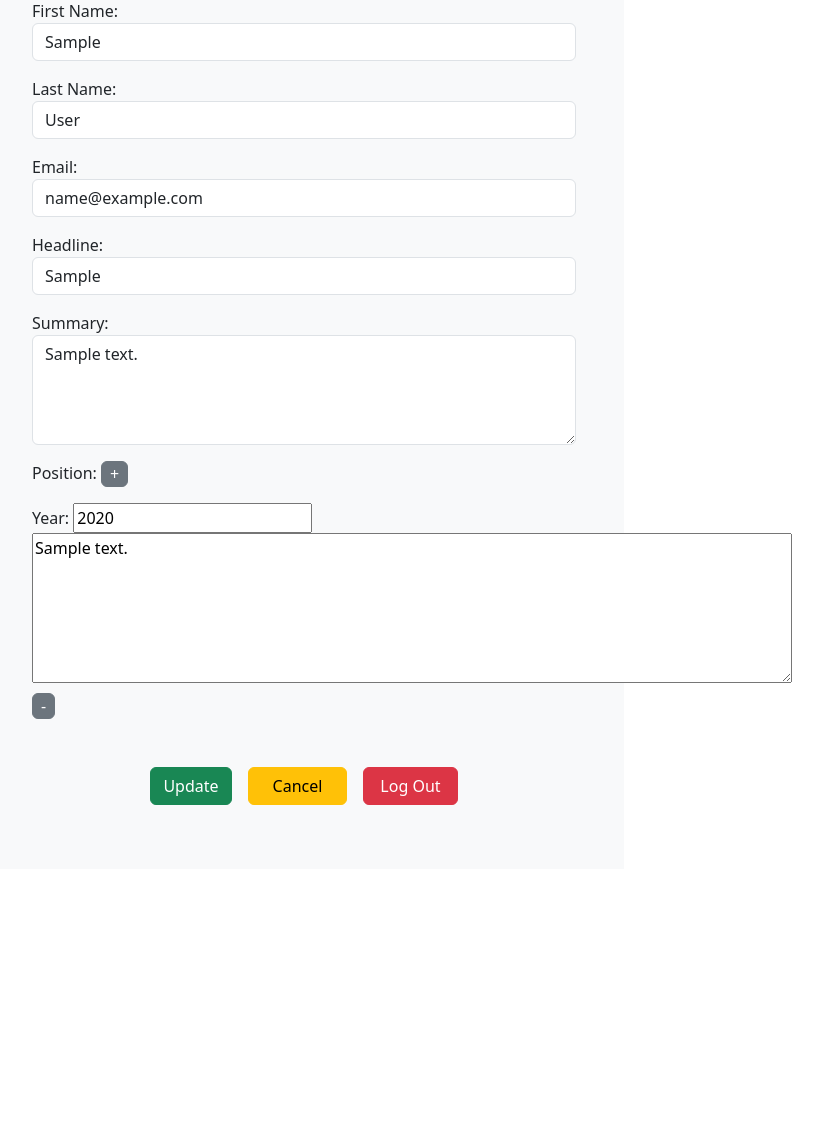
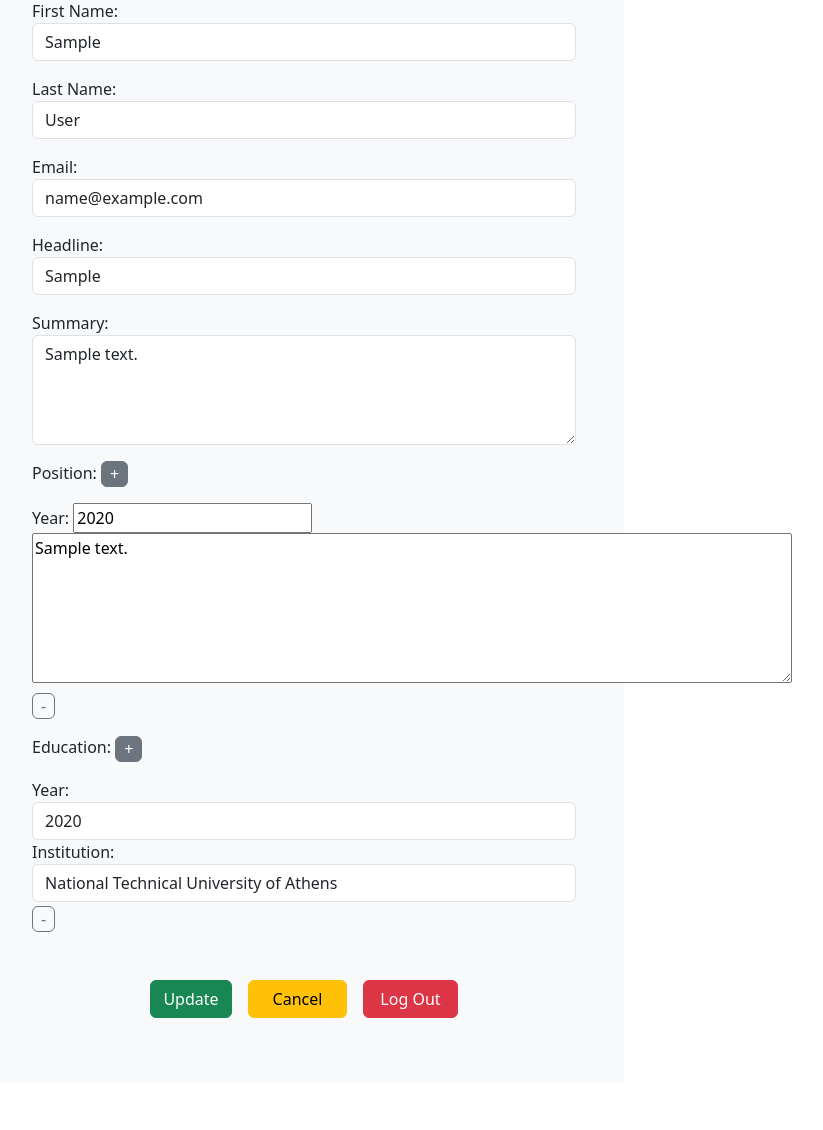
Before and after one commit to alexandroskapsalidis/resume-registry, a PHP site: page /update.php?profile_id=1 in a window 1280 px wide. Shown: the part 295-1425 px from the top of the page, without its empty margins (336-1159 px from the left). Before the commit the page ends 1100 px from the top, so only its background shows below. Run offline with PHP 8.4, Linux system fonts and the light colour scheme; a user stored in the database is signed in; data comes from the database, SQL or seed files in the repository; tables that the repository leaves empty hold one stand-in row (values such as "Sample post").

Commit message:
updating update.php

```diff
--- a/pdo.php
+++ b/pdo.php
@@ -4,10 +4,11 @@
 //  this file to the other files. We also set error mode.
 
 $pdo = new PDO(
-   'mysql:host=localhost;port=3306;dbname=coursera_profiles',
-   'fred',
-   'zap'
+   'mysql:host=localhost;port=3306;dbname=misc',
+   'youruser',
+   'yourpassword'
 );
+
 // See the "errors" folder for details...
 $pdo->setAttribute(PDO::ATTR_ERRMODE, PDO::ERRMODE_EXCEPTION);
 
--- a/update.php
+++ b/update.php
@@ -29,7 +29,7 @@
     if (strpos($_POST['email'], '@') === false) {
       $_SESSION['error'] = "Email must have an at-sign (@)";
       $profile_id = $_POST['profile_id'];
-      header("Location: update.php?profile_id=" . urlencode($profile_id));
+      header("Location: update.php?profile_id=" . urlencode($_POST['profile_id']));
       return;
     }
 
@@ -41,12 +41,31 @@
       $desc = $_POST['desc' . $i];
       if (strlen($year) == 0 || strlen($desc) == 0) {
         $_SESSION['error'] = "All fields are required";
-        header("Location: update.php");
+        header("Location: update.php?profile_id=" . urlencode($_POST['profile_id']));
         return;
       }
       if (!is_numeric($year)) {
         $_SESSION['error'] = "Position year must be numeric";
-        header("Location: update.php");
+        header("Location: update.php?profile_id=" . urlencode($_POST['profile_id']));
+        return;
+      }
+    }
+
+    // Validating Education
+    for ($i = 1; $i <= 9; $i++) {
+      if (!isset($_POST['edu_year' . $i])) continue;
+      if (!isset($_POST['institution' . $i])) continue;
+      $year = $_POST['edu_year' . $i];
+      $institution = $_POST['institution' . $i];
+      if (strlen($year) == 0 || strlen($institution) == 0) {
+        $_SESSION['error'] = "All fields are required";
+        header("Location: update.php?profile_id=" . urlencode($profile_id));
+        return;
+      }
+
+      if (!is_numeric($year)) {
+        $_SESSION['error'] = "Education year must be numeric";
+        header("Location: update.php?profile_id=" . urlencode($profile_id));
         return;
       }
     }
@@ -71,23 +90,20 @@
       ':user_id' => $_SESSION['user_id']
     ));
 
+    // Updating Positions
     // Clear out the old position entries
     $stmt = $pdo->prepare('DELETE FROM position WHERE profile_id=:pid');
     $stmt->execute(array(':pid' => $_POST['profile_id']));
-
     // Insert the new position entries
     $rank = 1;
     for ($i = 1; $i <= 9; $i++) {
       if (!isset($_POST['year' . $i])) continue;
       if (!isset($_POST['desc' . $i])) continue;
-
       $year = $_POST['year' . $i];
       $desc = $_POST['desc' . $i];
-
       $stmt = $pdo->prepare('INSERT INTO Position
         (profile_id, rank, year, description)
         VALUES ( :pid, :rank, :year, :desc )');
-
       $stmt->execute(
         array(
           ':pid' => $_POST['profile_id'],
@@ -96,11 +112,51 @@
           ':desc' => $desc
         )
       );
-
       $rank++;
     }
 
-    $_SESSION["addMessage"] = "The row updated succesfully.";
+    // Updating Educations
+    // Clear out the old educations
+    $stmt = $pdo->prepare('DELETE FROM education WHERE profile_id=:pid');
+    $stmt->execute(array(':pid' => $_POST['profile_id']));
+
+    // Insert the new educations
+    $rank = 1;
+    for ($i = 1; $i <= 9; $i++) {
+      if (!isset($_POST['edu_year' . $i])) continue;
+      if (!isset($_POST['institution' . $i])) continue;
+      $edu_year = $_POST['edu_year' . $i];
+      $institution = $_POST['institution' . $i];
+
+      // Lookup the institution if it is there.
+      $institution_id = false;
+      $stmt = $pdo->prepare('SELECT institution_id FROM Institution WHERE name = :name');
+      $stmt->execute(array(':name' => $institution));
+      $row = $stmt->fetch(PDO::FETCH_ASSOC);
+      if ($row !== false) $institution_id = $row['institution_id'];
+
+      // If there was no institution, insert it
+      if ($institution_id === false) {
+
+        $stmt = $pdo->prepare('INSERT INTO Institution (name) VALUES (:name)');
+        $stmt->execute(array('name' => $institution));
+        $institution_id = $pdo->lastInsertId();
+      }
+      // Inserting Educations
+      $stmt = $pdo->prepare('INSERT INTO Education (profile_id, institution_id, rank, year)
+                             VALUES (:pid, :iid, :rank, :year)');
+      $stmt->execute(
+        array(
+          ':pid' => $_POST['profile_id'],
+          ':iid' => $institution_id,
+          ':rank' => $rank,
+          ':year' => $edu_year
+        )
+      );
+      $rank++;
+    }
+
+    $_SESSION["addMessage"] = "Profile updated succesfully.";
     header("Location: app.php");
     return;
   }
@@ -121,6 +177,12 @@
 $stmt_pos = $pdo->prepare("SELECT * FROM position WHERE profile_id = :id ORDER BY rank");
 $stmt_pos->execute(array(':id' => $_GET['profile_id']));
 
+// Fetching the specific Educations of this Profile
+$stmt_edu = $pdo->prepare("SELECT e.year AS edu_year, i.name AS institution_name
+                           FROM education e JOIN institution i ON e.institution_id = i.institution_id
+                           WHERE e.profile_id = :id ORDER BY rank;");
+$stmt_edu->execute(array(':id' => $_GET['profile_id']));
+
 ?>
 
 <!------------------ The View ------------------------>
@@ -135,8 +197,15 @@
   <meta name="description" content="Resume Registry management project built with PHP and MySQL.">
   <meta name="keywords" content="PHP, MySQL, Resume Registry, management, project">
   <link rel="icon" type="image/x-icon" href="profiles.png">
+  <!-- Bootstrap Library -->
   <link href="https://cdn.jsdelivr.net/npm/bootstrap@5.3.0/dist/css/bootstrap.min.css" rel="stylesheet">
+  <!-- jQuery -->
   <script src="https://code.jquery.com/jquery-3.7.1.min.js"></script>
+  <!-- jQuery UI CSS (required for the .autocomplete())-->
+  <link rel="stylesheet" href="https://code.jquery.com/ui/1.13.3/themes/base/jquery-ui.css">
+  <!-- jQuery UI JS (required for the .autocomplete()) -->
+  <script src="https://code.jquery.com/ui/1.13.3/jquery-ui.min.js"></script>
+
   <title>Profiles</title>
 
   <style>
@@ -201,26 +270,48 @@
         <input type="button" id="addPos" class="btn btn-secondary px-2 py-0" name="position" value="+">
       </p>
       <div id="position-fields">
+        <!-- Showing the possitions from the Database -->
         <?php
-        // Showing the possitions from the Database
         $countPos = 0;
         while ($pos_row = $stmt_pos->fetch(PDO::FETCH_ASSOC)) {
           $countPos++;
           $year = htmlentities($pos_row['year']);
           $description = htmlentities($pos_row['description']);
-
           echo '<div id="position' . $countPos . '">';
           echo  '<p>';
           echo 'Year: <input type="text" name="year' . $countPos . '" value="' . $year . '" />';
           echo '<textarea name="desc' . $countPos . '" rows="6" cols="80" placeholder="Description">' . $description . '</textarea>';
-          echo '<input type="button" class="remove-pos btn btn-secondary px-2 py-0 mt-1" data-id="' . $countPos . '" value="-" />';
-
+          echo '<input type="button" class="remove-pos btn btn-outline-secondary px-2 py-0 mt-1" data-id="' . $countPos . '" value="-" />';
           echo  '</p>';
           echo '</div>';
         }
         ?>
       </div>
 
+      <p>Education:
+        <input type="button" id="addEdu" class="btn btn-secondary px-2 py-0" name="education" value="+">
+      </p>
+      <div id="education-fields">
+        <!-- Showing the educations from the Database -->
+        <?php
+        $countEdu = 0;
+        while ($edu_row = $stmt_edu->fetch(PDO::FETCH_ASSOC)) {
+          $countEdu++;
+          $year = htmlentities($edu_row['edu_year']);
+          $institution = htmlentities($edu_row['institution_name']);
+          echo '<div id="education' . $countEdu . '">';
+          echo '<p>';
+          echo 'Year: <input type="text" name="edu_year' . $countEdu . '" class="form-control" value="' . $year . '" />';
+          echo 'Institution: <input type="text" name="institution' . $countEdu . '" class="institution form-control" value="' . $institution . '" />';
+          echo '<input type="button" class="remove-edu btn btn-outline-secondary px-2 py-0 mt-1"
+                 data-id="' . $countEdu . '" value="-" />';
+          echo '</p>';
+          echo '</div>';
+        }
+        ?>
+      </div>
+
+      <!-- Buttons -->
       <p class="d-flex justify-content-center mt-5">
         <input type="hidden" name="profile_id" value="<?= htmlentities($row['profile_id']) ?>">
         <input type="submit" class="btn btn-success" value="Update" name="update" />
@@ -244,10 +335,13 @@
       });
     }
 
-    // When the plus button is being clicked, we take the #position-fields div and append the html code
-    // for the positions.
+    // When the plus button is being clicked, we take the #position-fields and education-fields divs
+    // and append the html codefor the positions and educations respectively.
     let countPos = <?= $countPos ?>;
+    let countEdu = <?= $countEdu ?>;
     $(document).ready(function() {
+
+      // Adding positions
       $('#addPos').click(function() {
         if (countPos >= 9) {
           alert("Maximum of nine position entries exceeded");
@@ -255,22 +349,63 @@
         }
         countPos++;
         let positionId = countPos;
+
         $('#position-fields').append(`
           <div id="position${positionId}">
             <p>
-              Year: <input type="text" name="year${positionId}" />
-              <textarea name="desc${positionId}" rows="6" cols="80"></textarea>
-              <input type="button" class="remove-pos btn btn-secondary px-2 py-0 mt-1" data-id="${positionId}" value="-" />
+              Year: <input type="text" name="year${positionId}" class="form-control"/>
+              Position: <textarea name="desc${positionId}" rows="6" cols="80" class="form-control"></textarea>
+              <input type="button" class="remove-pos btn btn-outline-secondary px-2 py-0 mt-1"
+                    data-id="${positionId}" value="-" />
             </p>
           </div>
         `);
       });
-      // Delegated handler for the "-" buttons
+
       $('#position-fields').on('click', '.remove-pos', function() {
         let id = $(this).data('id');
         $('#position' + id).remove();
       });
+
+      // Adding education
+      $('#addEdu').click(function(e) {
+        e.preventDefault();
+
+        if (countEdu >= 9) {
+          alert("Maximum of nine education entries exceeded");
+          return;
+        }
+
+        countEdu++;
+        let eduId = countEdu;
+
+        $('#education-fields').append(`
+          <div id="education${eduId}">
+            <p>
+              Year: <input type="text" name="edu_year${eduId}" class="form-control"/>
+              Institution: <input type="text" name="institution${eduId}" class="institution form-control"/>
+              <input type="button" class="remove-edu btn btn-outline-secondary px-2 py-0 mt-1"
+                    data-id="${eduId}" value="-" />
+            </p>
+          </div>
+        `);
+
+        // Apply autocomplete to all institution fields
+        $(".institution").autocomplete({
+          source: "autocomplete.php",
+          minLength: 1
+        });
+
+      });
+
+      // Remove Education (delegated handler for the "-" buttons)
+      $('#education-fields').on('click', '.remove-edu', function() {
+        let id = $(this).data('id');
+        $('#education' + id).remove();
+      });
+
     });
+
 
     // Form Validation (Client-side)
     document.getElementById('update-profile-form').addEventListener('submit', function(event) {
```
Also changed, not shown: add.php (+9 -12 lines).
